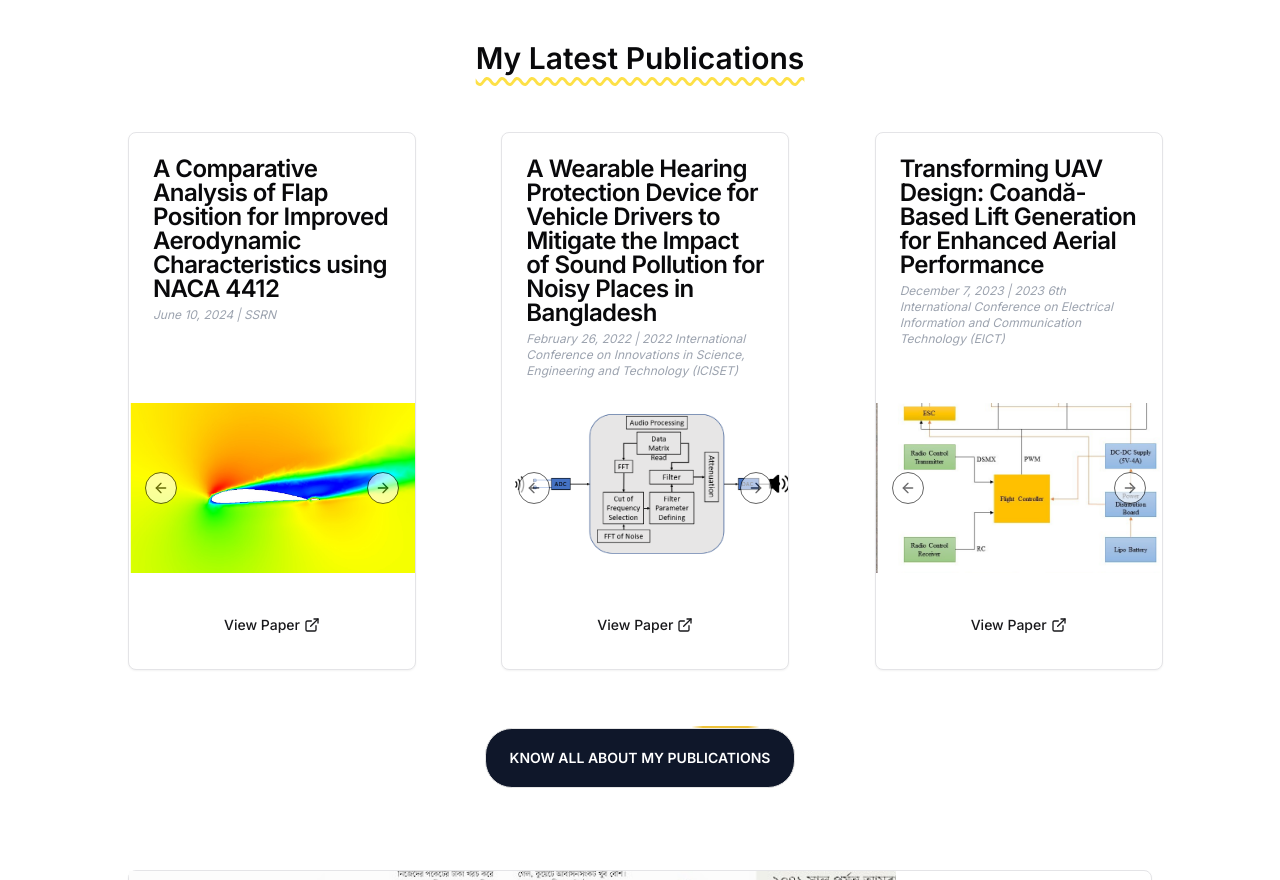
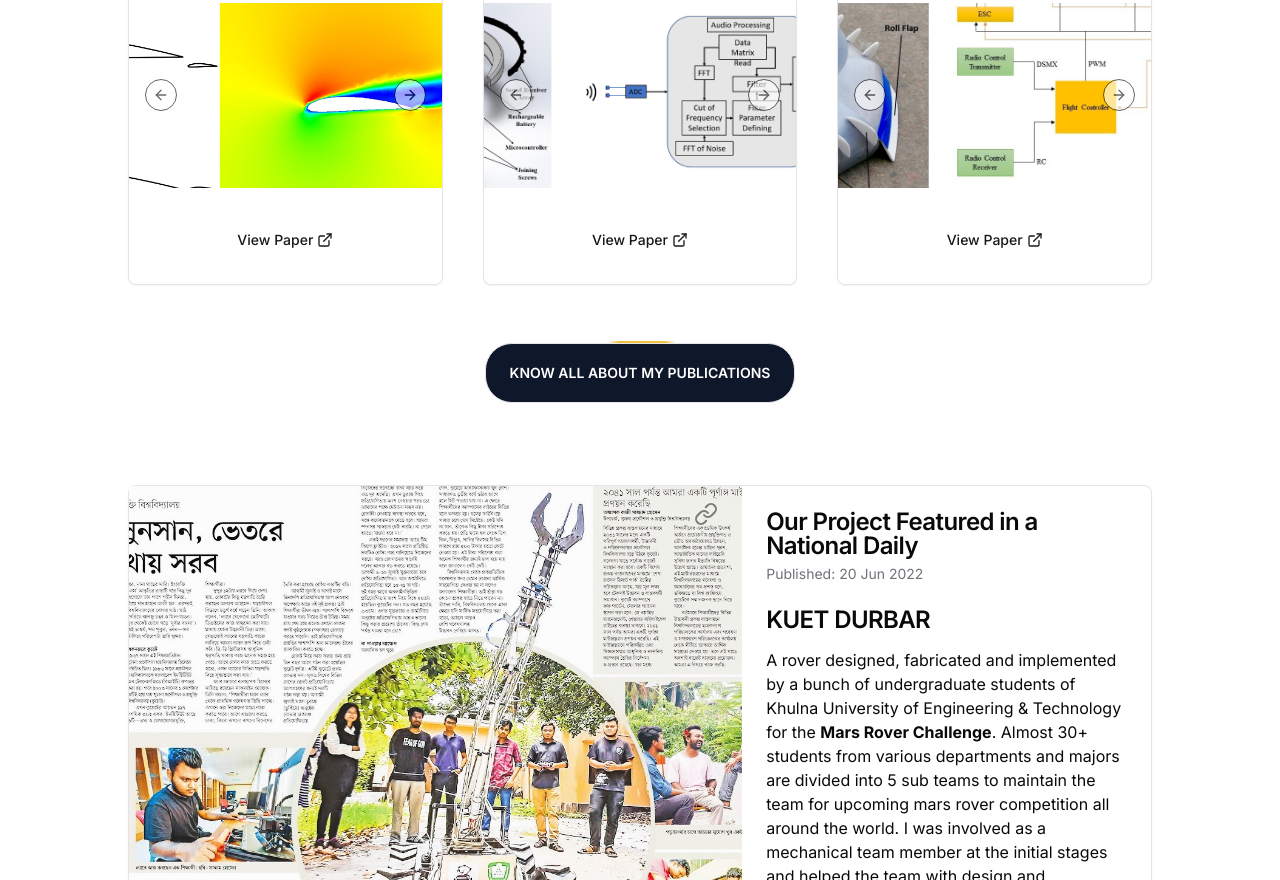
Before and after one commit to srdhrubo/srdhrubo, a Next.js app: page / in a window 1280 px wide. Shown: the part 1920-2800 px from the top of the page. Built offline with nearby package versions, Linux system fonts and the light colour scheme.

Commit message:
fixed few positioning abnormalities

```diff
--- a/src/app/hero_section.tsx
+++ b/src/app/hero_section.tsx
@@ -76,7 +76,7 @@ export default function HeroSection() {
     </div>
   );
   return (
-    <div className="h-[200vh] mb-60" ref={ref}>
+    <div className="h-[150vh] mb-60" ref={ref}>
       <GoogleGeminiEffect
         pathLengths={[
           pathLengthFirst,
--- a/src/app/page.tsx
+++ b/src/app/page.tsx
@@ -38,7 +38,7 @@ const PaperSection = () => {
             My Latest Publications
           </h1>
         </div>
-        <div className="my-14 grid lg:grid-cols-3 md:grid-cols-2 sm:grid-cols-1 gap-24">
+        <div className="my-14 grid lg:grid-cols-3 md:grid-cols-2 grid-cols-1 gap-10 w-fit mx-auto">
           {recentlyPublishedPapers.map((paper) => (
             <PaperCard key={paper.title} paper={paper} />
           ))}
@@ -59,9 +59,12 @@ const ProjectSection = () => {
   return (
     <section className="p-global-padding space-y-10">
       <div>
-        <Card className="space-y-10 lg:grid lg:grid-cols-4">
-          <div className="lg:col-span-3 relative">
-            <Link href="https://www.prothomalo.com/amp/story/lifestyle/%E0%A6%AC%E0%A6%BE%E0%A6%87%E0%A6%B0%E0%A7%87-%E0%A6%B8%E0%A7%81%E0%A6%A8%E0%A6%B8%E0%A6%BE%E0%A6%A8-%E0%A6%AD%E0%A7%87%E0%A6%A4%E0%A6%B0%E0%A7%87-%E0%A6%B8%E0%A6%B0%E0%A6%AC-%E0%A6%95%E0%A7%81%E0%A7%9F%E0%A7%87%E0%A6%9F">
+        <Card className="grid grid-cols-1 lg:grid-cols-5">
+          <div className="col-span-1 lg:col-span-3 max-lg:h-52 relative">
+            <Link
+              target="_blank"
+              href="https://www.prothomalo.com/amp/story/lifestyle/%E0%A6%AC%E0%A6%BE%E0%A6%87%E0%A6%B0%E0%A7%87-%E0%A6%B8%E0%A7%81%E0%A6%A8%E0%A6%B8%E0%A6%BE%E0%A6%A8-%E0%A6%AD%E0%A7%87%E0%A6%A4%E0%A6%B0%E0%A7%87-%E0%A6%B8%E0%A6%B0%E0%A6%AC-%E0%A6%95%E0%A7%81%E0%A7%9F%E0%A7%87%E0%A6%9F"
+            >
               <Image
                 src="/prothom-alo-feature.jpg"
                 alt="feature"
@@ -69,11 +72,11 @@ const ProjectSection = () => {
                 className="w-full object-cover"
               />
             </Link>
-            <div className="absolute top-4 right-6">
+            <div className="absolute top-4 right-6 opacity-50">
               <LinkIcon />
             </div>
           </div>
-          <div>
+          <div className="lg:col-span-2">
             <CardHeader>
               <CardTitle>Our Project Featured in a National Daily</CardTitle>
               <CardDescription>Published: 20 Jun 2022</CardDescription>
@@ -91,9 +94,9 @@ const ProjectSection = () => {
                 design and fabricating parts of the rover body.
               </p>
             </CardContent>
-            <CardFooter>
+            <CardFooter className="w-fit mx-auto">
               <ButtonWithLink href="/projects">
-                LEARN MORE ABOUT MY PROJECTS
+                MORE ABOUT MY PROJECTS
               </ButtonWithLink>
             </CardFooter>
           </div>
```
